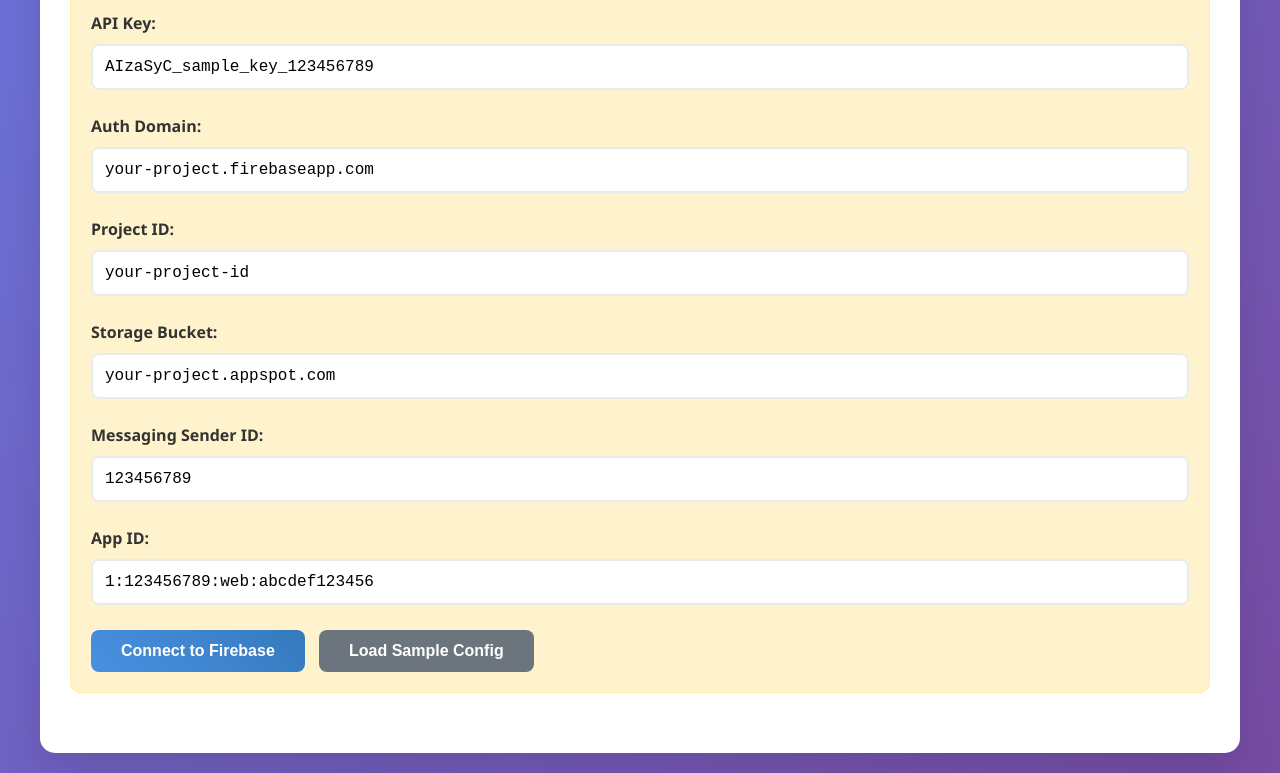
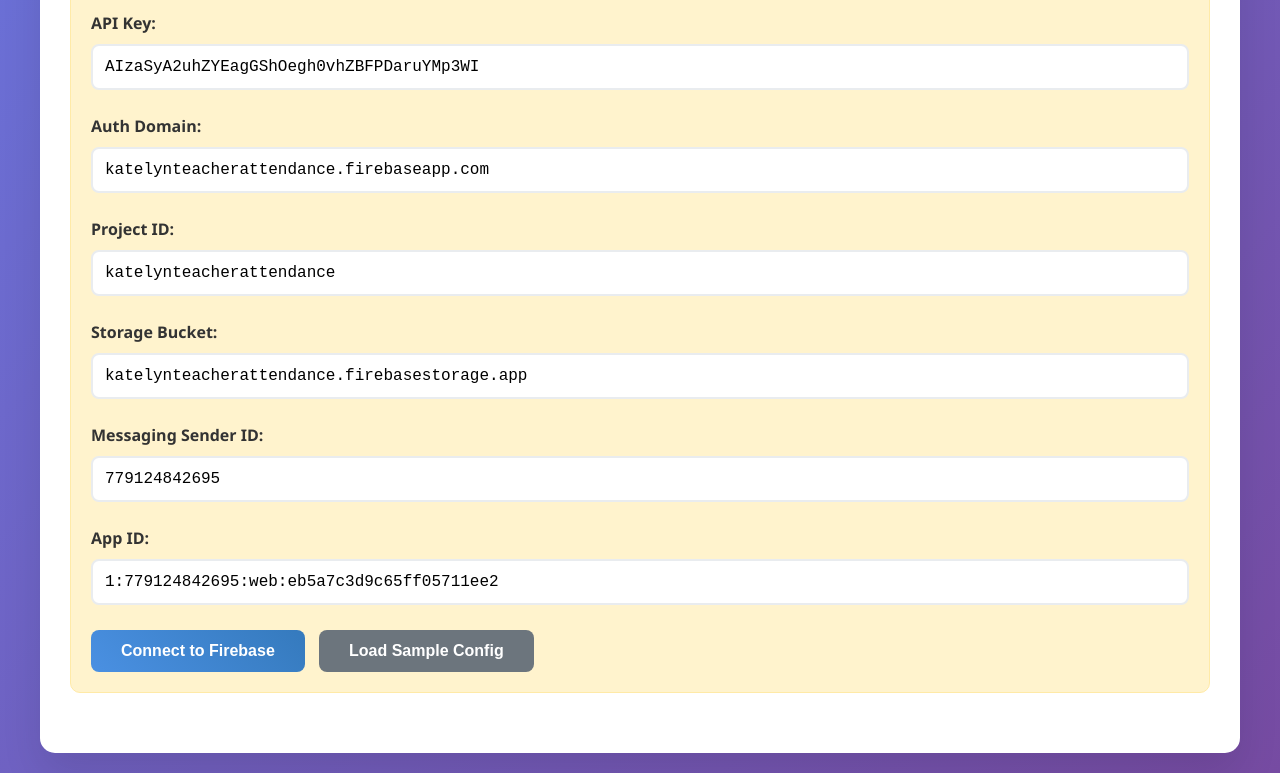
Before and after one commit to Croydon80/teacher-tracker, a plain HTML site: page index.html in a window 1280 px wide. Both pictures are taken after a click on the button "Load Sample Config". Shown: the part 828-1601 px from the top of the page. Drawn offline with Linux system fonts and the light colour scheme.

Commit message:
Update index.html

```diff
--- a/index.html
+++ b/index.html
@@ -448,12 +448,13 @@ service cloud.firestore {
 
         function loadSampleConfig() {
             // Load sample configuration for testing
-            document.getElementById('apiKey').value = 'AIzaSyC_sample_key_123456789';
-            document.getElementById('authDomain').value = 'your-project.firebaseapp.com';
-            document.getElementById('projectId').value = 'your-project-id';
-            document.getElementById('storageBucket').value = 'your-project.appspot.com';
-            document.getElementById('messagingSenderId').value = '123456789';
-            document.getElementById('appId').value = '1:123456789:web:abcdef123456';
+            document.getElementById('apiKey').value = 'AIzaSyA2uhZYEagGShOegh0vhZBFPDaruYMp3WI';
+            document.getElementById('authDomain').value = 'katelynteacherattendance.firebaseapp.com';
+            document.getElementById('projectId').value = 'katelynteacherattendance';
+            document.getElementById('storageBucket').value = 'katelynteacherattendance.firebasestorage.app';
+            document.getElementById('messagingSenderId').value = '779124842695';
+            document.getElementById('appId').value = '1:779124842695:web:eb5a7c3d9c65ff05711ee2';
+            document.getElementById('measurementId').value = 'G-N1BPHWTBH8'
 
             alert('Sample config loaded. Replace with your actual Firebase config values.');
         }
```
